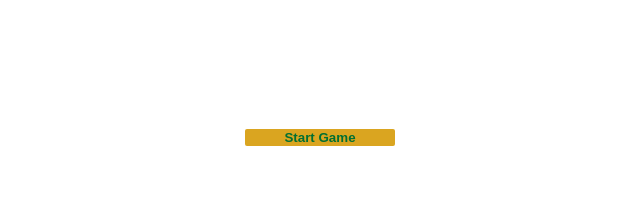
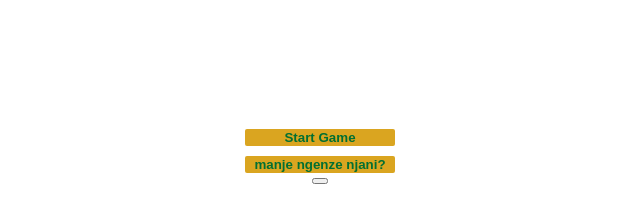
Before and after one commit to itsmesihle/Casino, a plain HTML site: page index.html in a window 1280 px wide. Both pictures are taken after a click on the button "Start Game". Shown: the part 62-284 px from the top of the page, without its empty margins (320-960 px from the left). Drawn offline with Linux system fonts and the light colour scheme.

Commit message:
created new button, set inner text and changed id attribute

```diff
--- a/app.js
+++ b/app.js
@@ -17,27 +17,38 @@ let message = "";
   console.log(secondCard);
 } */
 
-//selecting IDs
+//selecting IDs from MIDDLE MENU
 const selectDiv = document.querySelector("#display-messages");
-console.log(selectDiv);
 const messageAtStart = document.getElementById("message-at-start");
 const displayCards = document.getElementById("display-cards");
 const displaySum = document.querySelector("#display-sum");
 
-//creating new issue button
-const selectArea = document.querySelector("#buttons");
-console.log(selectArea);
-const createNewIssueButton = document.querySelector(".buttons");
-console.log(createNewIssueButton);
-selectArea.append(createNewIssueButton);
+/* function endGame() {
+  console.log("your game is done");
+} */
 
-function endGame() {
-  console.log("your game is done");
-}
+//selecting IDs from buttons section
+const selectIdForButtonsMain = document.querySelector("#buttons-main");
+const selectIdForButtons = document.querySelector("#buttons");
 
 function renderGame() {
+  //before anything happens, this is displayed
   displaySum.textContent = `Sum: ${sum}`;
   displayCards.textContent = `Cards: ${cardValues[0]} and ${cardValues[1]}`;
+
+  //creating new issue button
+  const newTouchButton = document.createElement("button");
+  console.log(newTouchButton);
+  selectIdForButtonsMain.append(newTouchButton);
+
+  //adding id attribute to new issue button
+  /* newTouchButton.innerText = "Do you want a new card?";
+  newTouchButton.setAttribute("id", "buttons");
+  console.log(selectIdForButtonsMain.children); */
+  /*  console.log(createNewIssueButton.classList.contains("buttons")); */
+
+  //change inner text of create new button
+  /*  createNewIssueButton.innerText = "Issue New Card"; */
 
   if (sum <= 20) {
     message = "you don't have blackjack, do you want to draw a new card?";
@@ -58,8 +69,8 @@ function startGame() {
 }
 
 function addNewIssueButton() {
-  const selectArea = document.querySelector("#btns");
-  console.log(selectArea);
+  const selectIdForButtonsMain = document.querySelector("#btns");
+  console.log(selectIdForButtonsMain);
 }
 addNewIssueButton;
 
--- a/index.html
+++ b/index.html
@@ -15,11 +15,12 @@
     <div id="display-messages">
       <p id="message-at-start">lets play Black Jack!!</p>
       <p id="display-cards">Cards:</p>
-      <p id="display-sum">Sum:</p>
+      <p id="display-sum">Sum</p>
     </div>
-    <div id="buttons">
-      <button class="buttons" onclick="startGame()">Start Game</button>
-      <!-- <button onclick="issueNewCard()">New Card</button> -->
+    <div id="buttons-main">
+      <button id="buttons" onclick="startGame()">Start Game</button>
+      <button id="buttons">manje ngenze njani?</button>
+      <!--  <button id="buttons" onclick="issueNewCard()">New Card</button> -->
     </div>
   </body>
 </html>
--- a/style.css
+++ b/style.css
@@ -20,13 +20,13 @@ p#message-at-start {
   font-style: italic;
 }
 
-div#buttons {
+div#buttons-main {
   display: flex;
   flex-direction: column;
   align-items: inherit;
 }
 
-button {
+#buttons {
   background-color: goldenrod;
   color: #016f32;
   width: 150px;
```
